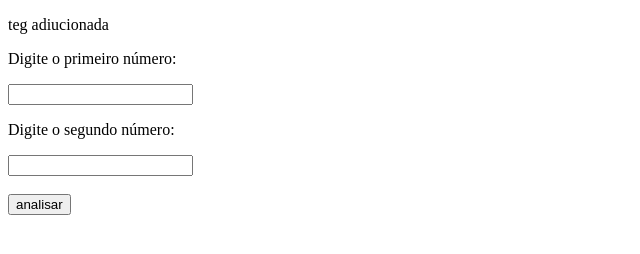
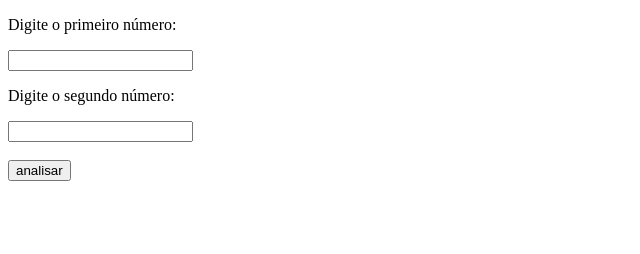
Before and after one commit to t0411983-jpg/primeira_pasta, a plain HTML site: page 5_exercicio.html in a window 1280 px wide. Shown: the whole page, without its empty margins (0-640 px from the left). Drawn offline with Linux system fonts and the light colour scheme.

Commit message:
Revert "tag de teste"
This reverts commit eb00890d2932773ecac0fe35bfa2e52d4b5a0220.

```diff
--- a/5_exercicio.html
+++ b/5_exercicio.html
@@ -6,7 +6,6 @@
     <title>Comparação</title>
 </head>
 <body>
-    <p>teg adiucionada</p>
 
     <p>Digite o primeiro número:</p>
     <input type="number" id="caixa1">
```
